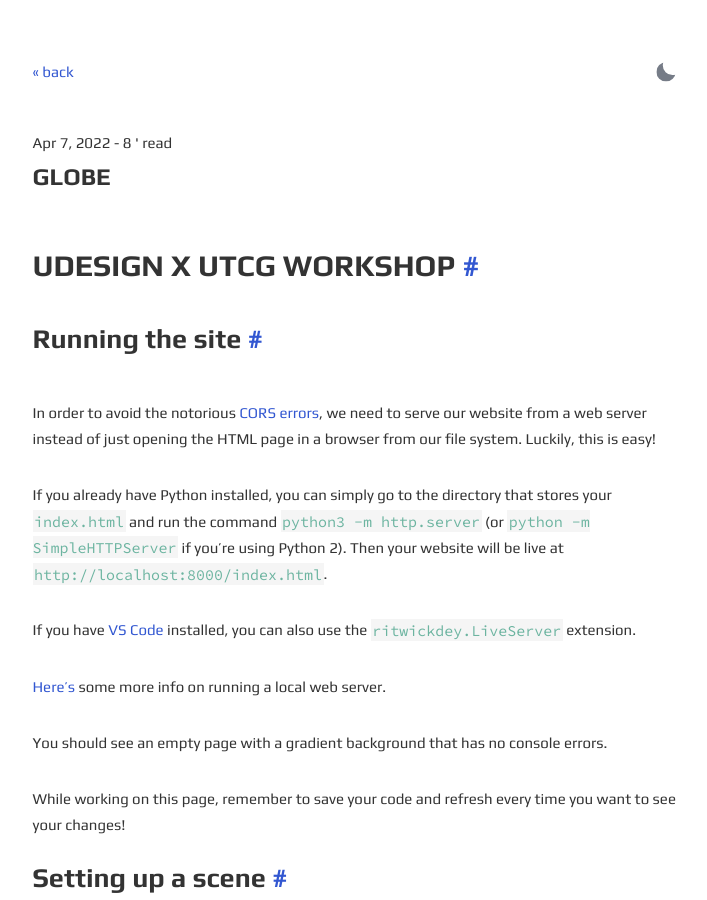
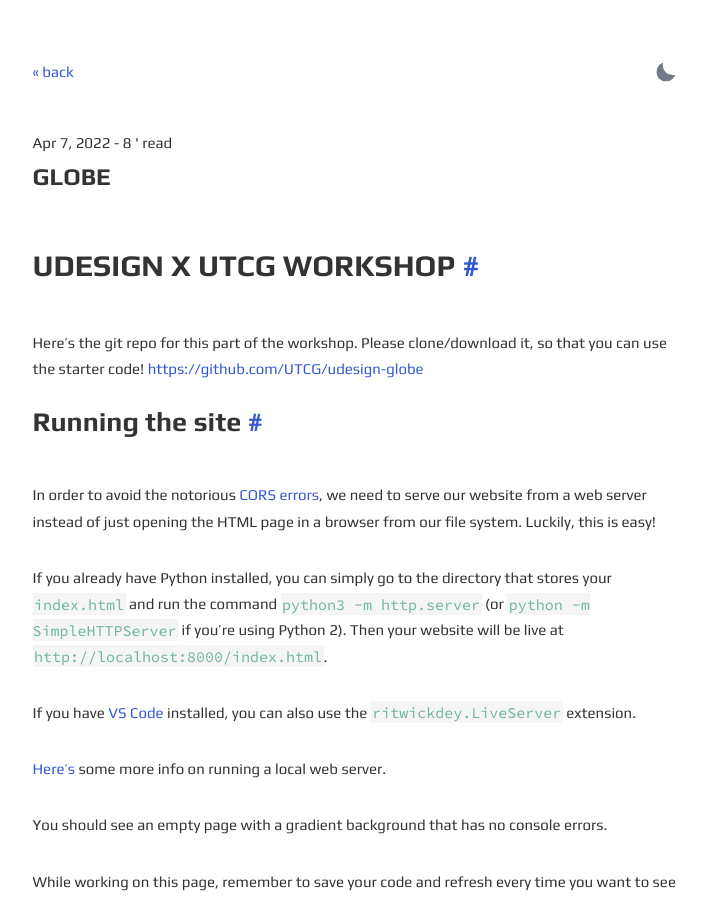
Before and after one commit to UTCG/workshops, a Jekyll site: the page built from _posts/2022-04-07-globe.md, in a window 1280 px wide and 900 px high. Shown: the whole window, without its empty margins (285-992 px from the left). Built offline with Jekyll 4.4.1, drawn with Linux system fonts in a browser that asks for light colours; some of the changed lines change nothing that is shown.

Commit message:
Added link to git repo

```diff
--- a/_posts/2022-04-07-globe.md
+++ b/_posts/2022-04-07-globe.md
@@ -1,4 +1,6 @@
 # UDesign x UTCG Workshop
+
+Here's the git repo for this part of the workshop. Please clone/download it, so that you can use the starter code! [https://github.com/UTCG/udesign-globe](https://github.com/UTCG/udesign-globe)
 
 ## Running the site
 
@@ -196,7 +198,7 @@ addMarker('Rio de Janeiro', -22.908333, -43.196388, 0x00ff00, font, group);
 
 We chose some wacky colours here, but try changing them all to black for a sleeker look.
 
-## Conclusion
+## Fin
 
 That's our basic globe widget! It was inspired particularly by the one on the [GitHub homepage](https://github.com/home), though we didn't go through the same [process](https://github.blog/2020-12-21-how-we-built-the-github-globe/) since that's kinda insane. Though you can definitely get results that look pretty good using better choice in textures, messing with lighting, and maybe adding your own shaders.
 
```
